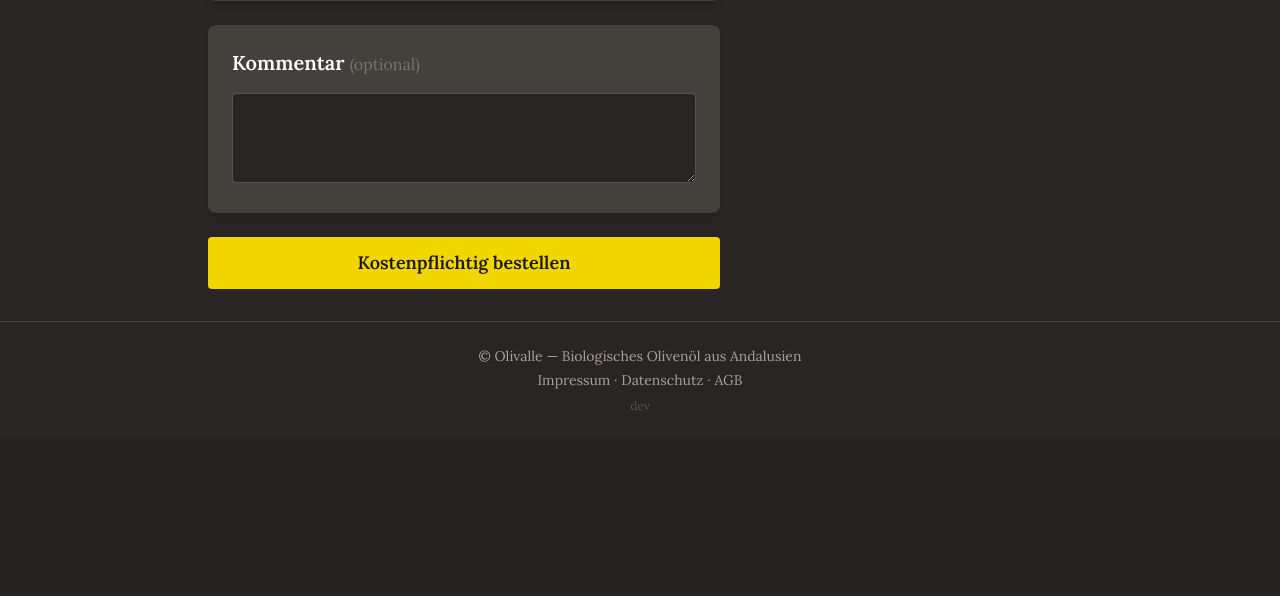
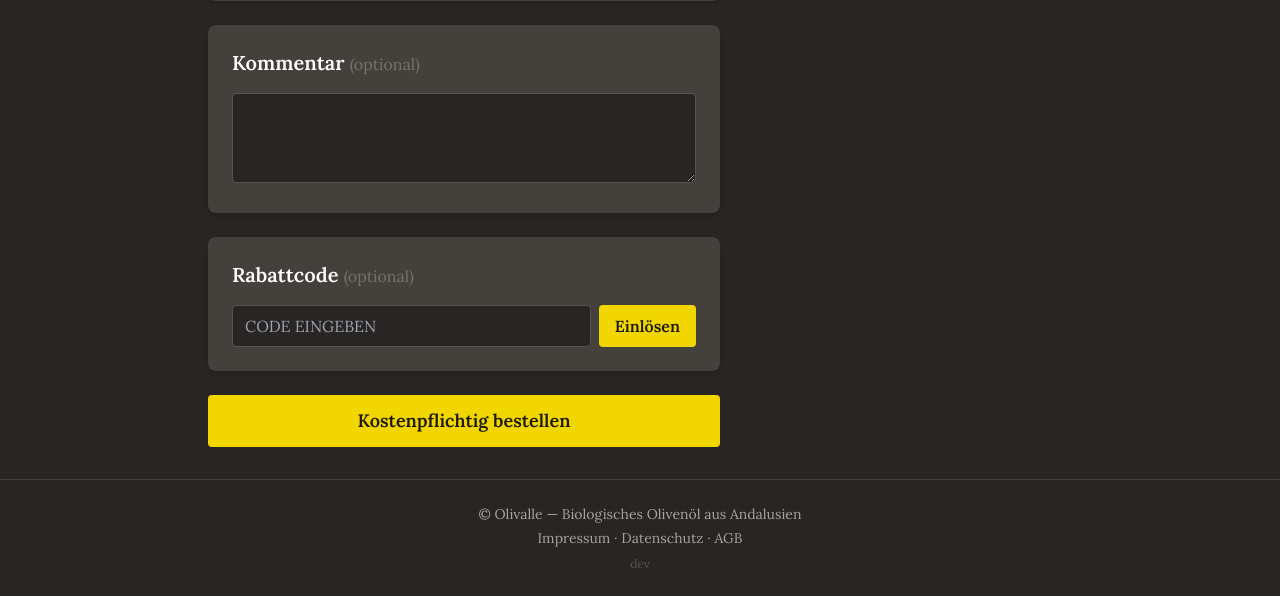
Before and after one commit to konstantinniedermann/olivalle-webshop, a FastAPI app: page /checkout in a window 1280 px wide. Shown: the part 1014-1610 px from the top of the page. Before the commit the page ends 1424 px from the top, so only its background shows below. Run offline with FastAPI, Linux system fonts and the light colour scheme; some libraries are stand-ins or nearby versions.

Commit message:
feat: Rabattcode-Eingabe und Live-Preisanzeige im Checkout (#62)
Co-Authored-By: Claude Sonnet 4.6 <noreply@anthropic.com>

```diff
--- a/templates/checkout.html
+++ b/templates/checkout.html
@@ -85,6 +85,42 @@
                   class="w-full bg-stone-800 border border-stone-600 rounded px-3 py-2"></textarea>
     </div>
 
+    <div class="bg-stone-700 rounded-lg p-6 shadow-md">
+        <h2 class="text-xl font-bold mb-4">Rabattcode <span class="text-stone-500 text-base font-normal">(optional)</span></h2>
+        <div class="flex gap-2">
+            <input type="text" id="rabattcode-input" placeholder="Code eingeben"
+                   class="flex-1 bg-stone-800 border border-stone-600 rounded px-3 py-2 uppercase">
+            <button type="button" id="rabattcode-btn"
+                    class="bg-accent text-stone-900 px-4 py-2 rounded font-bold hover:bg-yellow-400 transition-colors">
+                Einlösen
+            </button>
+        </div>
+        <div id="rabattcode-feedback" class="mt-2 text-sm hidden"></div>
+        <input type="hidden" name="rabattcode" id="rabattcode-hidden" value="">
+    </div>
+
+    <div id="preis-zusammenfassung" class="bg-stone-700 rounded-lg p-6 shadow-md hidden">
+        <h2 class="text-xl font-bold mb-4">Zusammenfassung</h2>
+        <div class="space-y-2 text-sm">
+            <div class="flex justify-between">
+                <span>Warenkorb</span>
+                <span id="preis-subtotal" class="font-mono"></span>
+            </div>
+            <div id="preis-rabatt-zeile" class="flex justify-between text-green-400 hidden">
+                <span id="preis-rabatt-label">Rabatt</span>
+                <span id="preis-rabatt-betrag" class="font-mono"></span>
+            </div>
+            <div class="flex justify-between">
+                <span>Versandkosten</span>
+                <span id="preis-versand" class="font-mono"></span>
+            </div>
+            <div class="border-t border-stone-600 pt-2 flex justify-between font-bold">
+                <span>Total</span>
+                <span id="preis-total" class="font-mono"></span>
+            </div>
+        </div>
+    </div>
+
     <button type="submit"
             class="w-full bg-accent text-stone-900 py-3 rounded font-bold text-lg hover:bg-yellow-400 transition-colors">
         Kostenpflichtig bestellen
@@ -95,7 +131,7 @@ document.getElementById("checkout-form").addEventListener("submit", function() {
     document.getElementById("cart-data").value = JSON.stringify(getCart());
 });
 
-// Bezahlung bei Abholung: ein-/ausblenden je nach Versandart
+// Versandart-Toggle (existing logic)
 document.querySelectorAll('input[name="versandart"]').forEach(function(radio) {
     radio.addEventListener("change", function() {
         var abholungOption = document.getElementById("abholung-bar-option");
@@ -109,7 +145,105 @@ document.querySelectorAll('input[name="versandart"]').forEach(function(radio) {
                 document.querySelector('input[name="zahlungsart"][value="stripe"]').checked = true;
             }
         }
+        aktualisierePreiszusammenfassung();
     });
 });
+
+// Rabattcode-Logik
+var aktuellerRabatt = null;
+
+document.getElementById("rabattcode-btn").addEventListener("click", rabattcodeEinloesen);
+
+function rabattcodeEinloesen() {
+    var codeInput = document.getElementById("rabattcode-input");
+    var code = codeInput.value.trim();
+    if (!code) return;
+
+    var emailField = document.querySelector('input[name="email"]');
+    var email = emailField ? emailField.value.trim() : "";
+    if (!email) {
+        zeigeFeedback("Bitte zuerst E-Mail-Adresse eingeben.", false);
+        return;
+    }
+
+    var subtotal = getCartTotal();
+    var btn = document.getElementById("rabattcode-btn");
+    btn.disabled = true;
+    btn.textContent = "Prüfe...";
+
+    fetch("/api/rabattcode/pruefen", {
+        method: "POST",
+        headers: {"Content-Type": "application/json"},
+        body: JSON.stringify({code: code, email: email, subtotal: subtotal})
+    })
+    .then(function(r) { return r.json(); })
+    .then(function(data) {
+        if (data.gueltig) {
+            aktuellerRabatt = data;
+            document.getElementById("rabattcode-hidden").value = data.code;
+            zeigeFeedback(data.code + " — " + data.beschreibung, true);
+            btn.textContent = "Entfernen";
+            btn.onclick = rabattcodeEntfernen;
+            codeInput.disabled = true;
+        } else {
+            zeigeFeedback(data.fehler, false);
+            btn.textContent = "Einlösen";
+        }
+        btn.disabled = false;
+        aktualisierePreiszusammenfassung();
+    })
+    .catch(function() {
+        zeigeFeedback("Fehler bei der Prüfung. Bitte erneut versuchen.", false);
+        btn.textContent = "Einlösen";
+        btn.disabled = false;
+    });
+}
+
+function rabattcodeEntfernen() {
+    aktuellerRabatt = null;
+    document.getElementById("rabattcode-hidden").value = "";
+    document.getElementById("rabattcode-input").value = "";
+    document.getElementById("rabattcode-input").disabled = false;
+    document.getElementById("rabattcode-feedback").classList.add("hidden");
+    var btn = document.getElementById("rabattcode-btn");
+    btn.textContent = "Einlösen";
+    btn.onclick = rabattcodeEinloesen;
+    aktualisierePreiszusammenfassung();
+}
+
+function zeigeFeedback(text, erfolg) {
+    var el = document.getElementById("rabattcode-feedback");
+    el.textContent = text;
+    el.className = "mt-2 text-sm " + (erfolg ? "text-green-400" : "text-red-400");
+    el.classList.remove("hidden");
+}
+
+function aktualisierePreiszusammenfassung() {
+    var subtotal = getCartTotal();
+    if (subtotal <= 0) return;
+
+    var versandart = document.querySelector('input[name="versandart"]:checked');
+    var versandkosten = (versandart && versandart.value === "abholung") ? 0 : getVersandkosten(subtotal);
+    var rabatt = aktuellerRabatt ? aktuellerRabatt.rabattbetrag : 0;
+    var total = subtotal - rabatt + versandkosten;
+
+    document.getElementById("preis-subtotal").textContent = "CHF " + subtotal.toFixed(2);
+    document.getElementById("preis-versand").textContent = versandkosten > 0 ? "CHF " + versandkosten.toFixed(2) : "gratis";
+    document.getElementById("preis-total").textContent = "CHF " + total.toFixed(2);
+
+    var rabattZeile = document.getElementById("preis-rabatt-zeile");
+    if (rabatt > 0) {
+        document.getElementById("preis-rabatt-label").textContent = "Rabatt (" + aktuellerRabatt.code + ")";
+        document.getElementById("preis-rabatt-betrag").textContent = "- CHF " + rabatt.toFixed(2);
+        rabattZeile.classList.remove("hidden");
+    } else {
+        rabattZeile.classList.add("hidden");
+    }
+
+    document.getElementById("preis-zusammenfassung").classList.remove("hidden");
+}
+
+// Initial
+if (getCartTotal() > 0) aktualisierePreiszusammenfassung();
 </script>
 {% endblock %}
```
